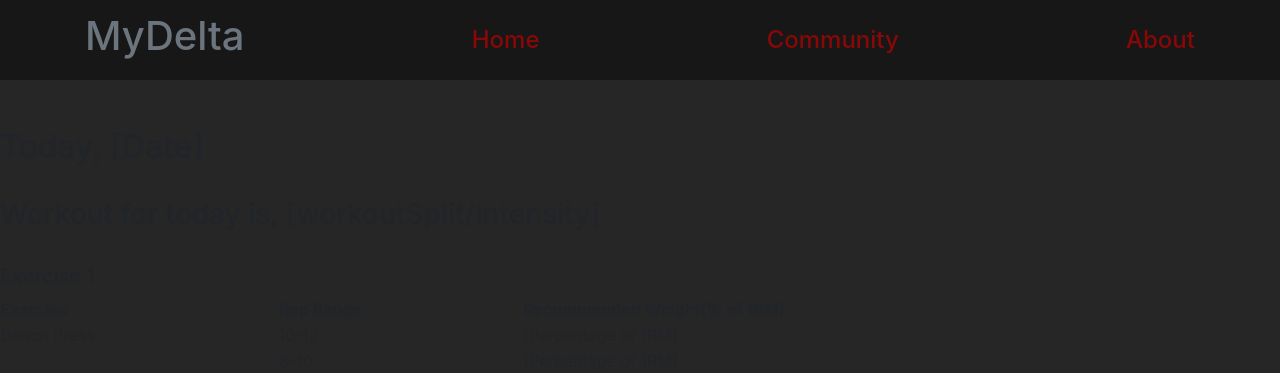
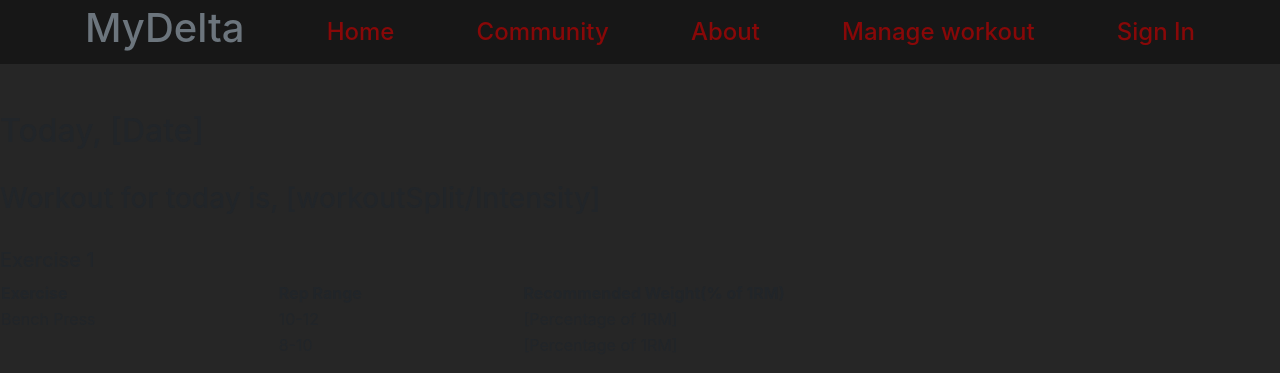
Before and after one commit to bahaaaldin214/hackathon23, a Flask app: template templates/manageWorkout.html in a window 1280 px wide. Shown: the top 373 px of the page. Run offline with Flask 3, Linux system fonts and the light colour scheme; the template is opened without the code that fills it, so the values that code supplies are empty.

Commit message:
Fixed HREF Links

```diff
--- a/main.py
+++ b/main.py
@@ -8,17 +8,17 @@ app = Flask(__name__)
 def index():
     return render_template('index.html')
 
-@app.route("/manageWorkout/")
-def manageWorkout():
-    return render_template("manageWorkout.html")
+@app.route("/manageworkout/")
+def manageworkout():
+    return render_template("manageworkout.html")
 
-# @app.route("/signin/")
-# def manageWorkout():
-#     return render_template("signing.html")
+@app.route("/signin/")
+def signin():
+    return render_template("signin.html")
 
-# @app.route("/about/")
-# def manageWorkout():
-#     return render_template("about.html")
+@app.route("/about/")
+def about():
+ return render_template("about.html")
 
 
 @app.route('/recieveWorkout/<data>')
--- a/templates/manageWorkout.html
+++ b/templates/manageWorkout.html
@@ -29,14 +29,14 @@
 
 <body>
 
-    <nav id="webNav" class="site-header py-1 pull-left">
-        <div id="webNavDiv"
-            class="container d-flex flex-column flex-md-row justify-content-between align-items-center text-secondary">
-            <h1 id="heading" class="py-2">MyDelta</h1>
-            <a class="link py-2 d-none d-md-inline-block" href="/">Home</a>
-            <a class="link py-2 d-none d-md-inline-block" href="#">Community</a>
-            <a class="link py-2 d-none d-md-inline-block" href="/about">About</a>
-
+  <nav id="webNav" class="site-header py-1">
+    <div class="container d-flex justify-content-between align-items-center text-secondary">
+      <h1 id="heading">MyDelta</h1>
+      <a class="link" href="#">Home</a>
+      <a class="link" href="#">Community</a>
+      <a class="link" href="/about">About</a>
+      <a class="link" href="/manageworkout">Manage workout</a>
+      <a class="link" href="/signin">Sign In</a>
     </div>
   </nav>
   <div>
```
Also changed, not shown: templates/about.html (+8 -7 lines), templates/index.html (+17 -5 lines). Lines whose indentation alone changed are shown as unchanged.
